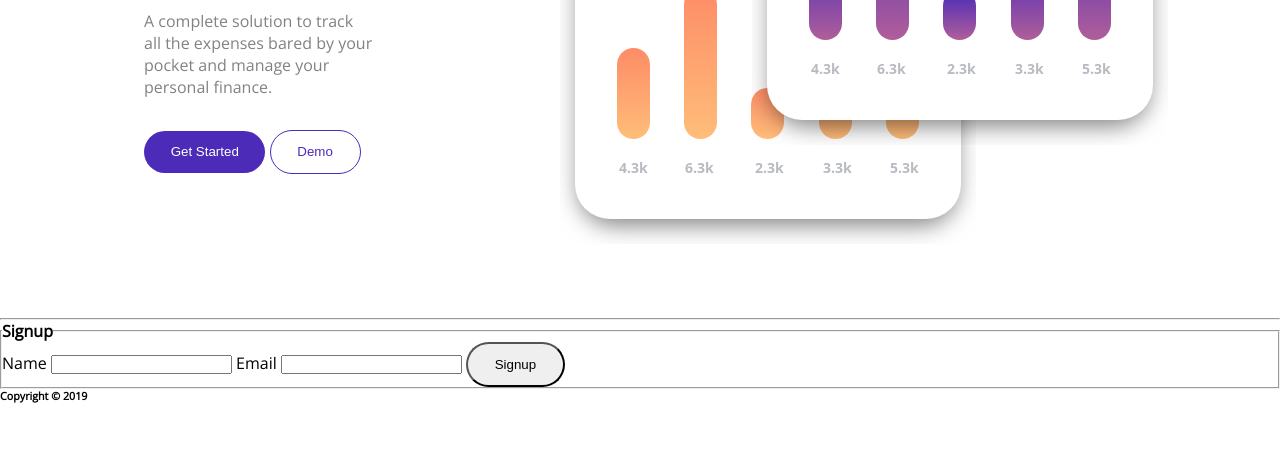
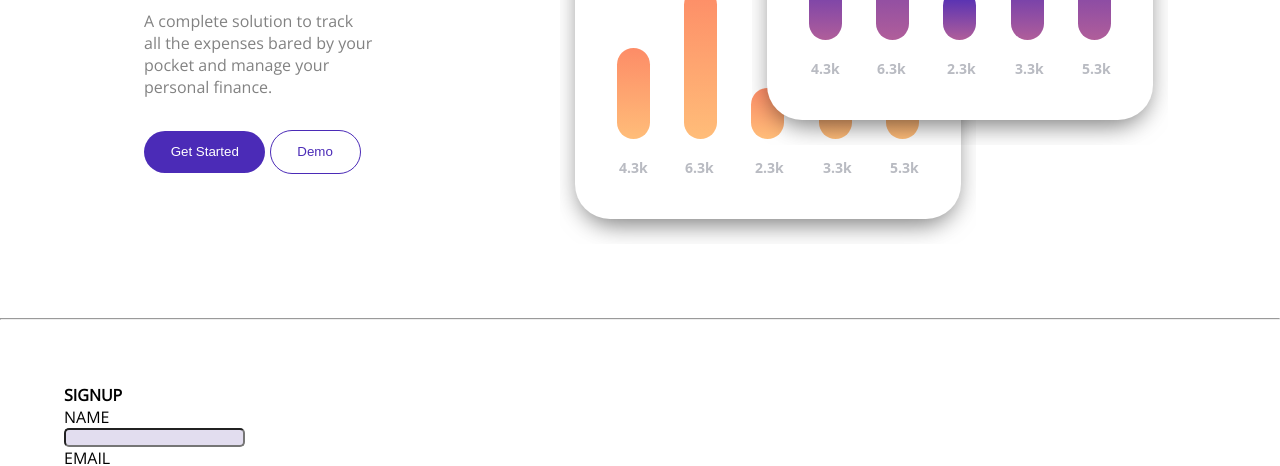
Before and after one commit to fernandadominguez/netlify-git-site, a plain HTML site: page index.html in a window 1280 px wide. Shown: the part 459-925 px from the top of the page. Before the commit the page ends 862 px from the top, so only its background shows below. Drawn offline with nearby package versions, Linux system fonts and the light colour scheme.

Commit message:
added form and footer styling

```diff
--- a/styles.css
+++ b/styles.css
@@ -120,3 +120,50 @@ button {
 
     align-content: flex-start;
 }
+
+/* hr */
+
+/********/
+/* form */
+/********/
+
+form {
+    padding: 4em;
+}
+fieldset {
+    border: none;
+}
+
+legend h4 {
+    text-transform: uppercase;
+    font-weight: bolder;
+}
+fieldset label {
+    text-transform: uppercase;
+}
+input {
+    display: block;
+
+    border-radius: 5px;
+    background-color: #E2DDEF;
+}
+#signup {
+    background-color: #4B2BB7;
+    color: white;
+}
+
+/**********/
+/* footer */
+/**********/
+
+footer {
+    padding: 2em;
+
+    background-color: #4B2BB7;
+    color: white;
+
+    font-weight: lighter;
+}
+footer h6 {
+    padding-left: 11em;
+}
```
